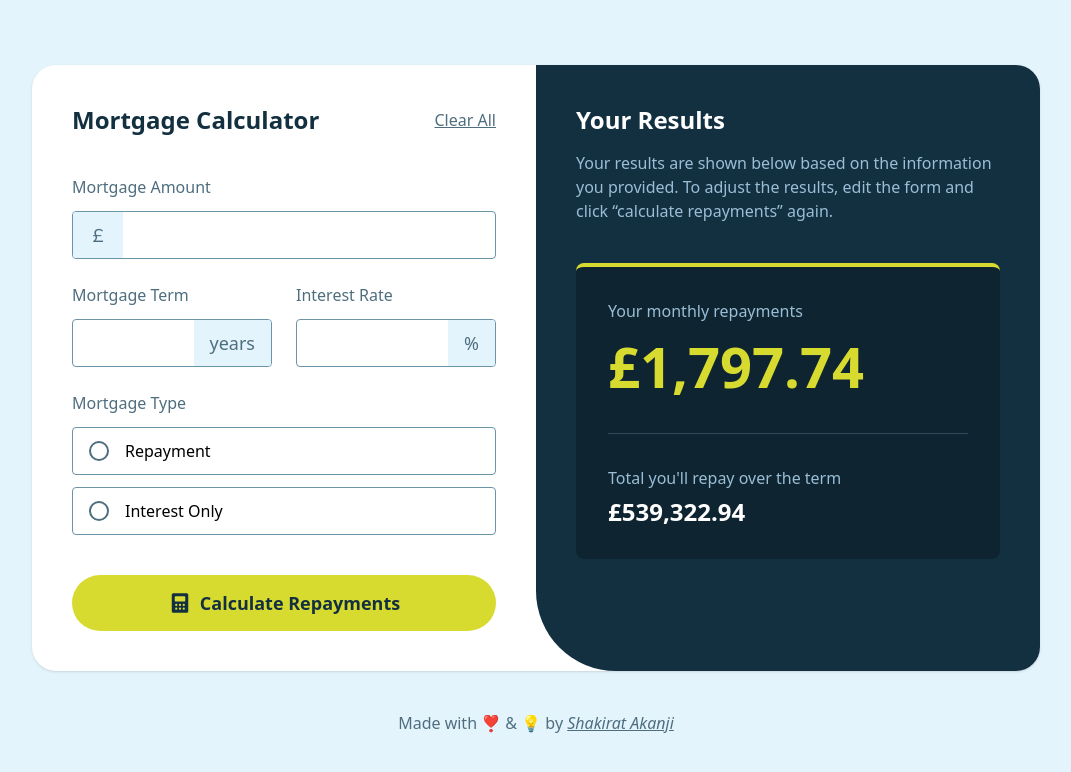
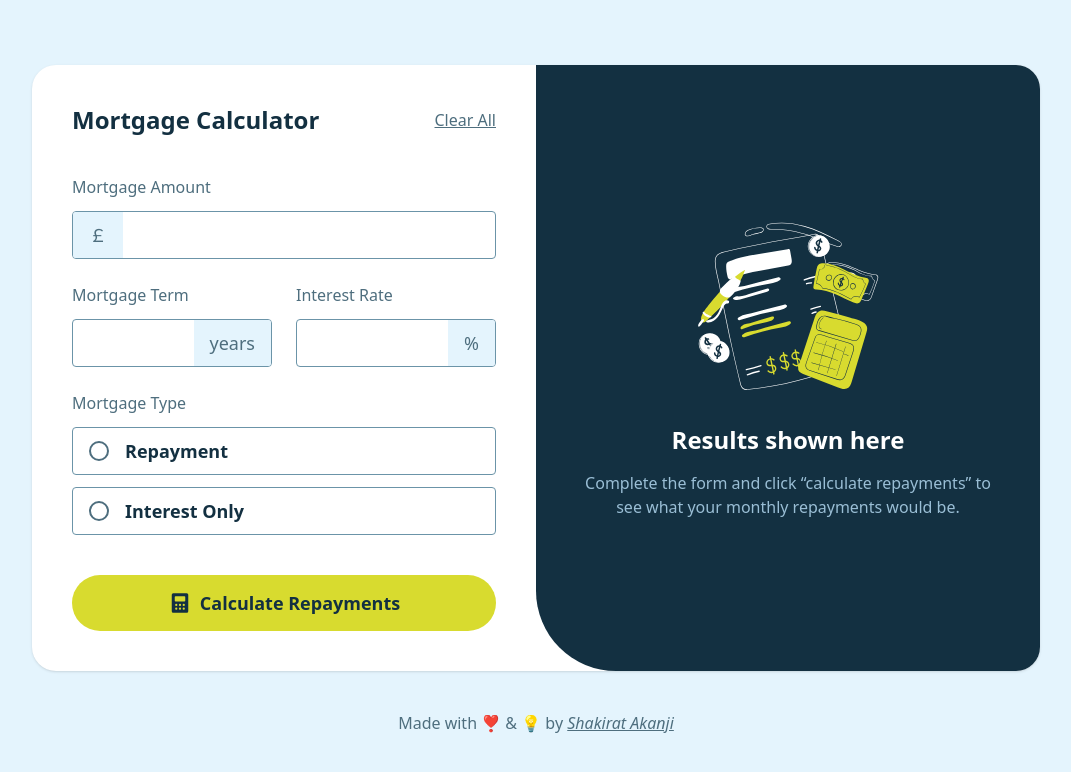
Before and after one commit to Anikhe00/Mortgage-Calculator, a React (Vite) app: page / in a window 1280 px wide. Shown: the top 772 px of the page, without its empty margins (104-1175 px from the left). Built offline with nearby package versions, Linux system fonts and the light colour scheme.

Commit message:
Got the Mortgage calculation logic down, now lets handle errors, and display the result

```diff
--- a/src/App.jsx
+++ b/src/App.jsx
@@ -1,11 +1,73 @@
+import { useState } from "react";
 import Calculator from "./components/Calculator";
 import Results from "./components/Results";
 
 export default function App() {
+  // State for form inputs
+  const [mortgageAmount, setMortgageAmount] = useState("");
+  const [mortgageTerm, setMortgageTerm] = useState("");
+  const [interestRate, setInterestRate] = useState("");
+  const [mortgageType, setMortgageType] = useState("");
+
+  function calculateMortgage(
+    mortgageAmount,
+    mortgageTerm,
+    interestRate,
+    mortgageType
+  ) {
+    const principal = parseFloat(mortgageAmount);
+    const monthlyRate = parseFloat(interestRate) / 100 / 12;
+    const n = parseFloat(mortgageTerm) * 12;
+
+    let monthlyRepayment, totalRepayment;
+
+    if (mortgageType === "interestOnly") {
+      monthlyRepayment = (principal * (parseFloat(interestRate) / 100)) / 12;
+      totalRepayment = principal + monthlyRepayment * n;
+    } else {
+      monthlyRepayment =
+        (principal * (monthlyRate * Math.pow(1 + monthlyRate, n))) /
+        (Math.pow(1 + monthlyRate, n) - 1);
+
+      totalRepayment = monthlyRepayment * n;
+    }
+
+    return {
+      monthlyRepayment: monthlyRepayment.toFixed(2),
+      totalRepayment: totalRepayment.toFixed(2),
+    };
+  }
+
+  function handleCalculate(e) {
+    e.preventDefault();
+
+    const result = calculateMortgage(
+      mortgageAmount,
+      mortgageTerm,
+      interestRate,
+      mortgageType
+    );
+
+    console.log(result);
+  }
+
   return (
     <main className="w-full h-auto lg:h-dvh flex flex-col md:p-[2.5rem] gap-[2.5rem] items-center justify-center pb-[1.5rem] bg-slate-100">
       <section className="flex lg:flex-row flex-col lg:max-w-[63rem] w-[100%] h-auto items-start overflow-hidden md:rounded-[1.5rem] bg-white shadow">
-        <Calculator />
+        {/* Calculator component */}
+        <Calculator
+          mortgageAmount={mortgageAmount}
+          setMortgageAmount={setMortgageAmount}
+          mortgageTerm={mortgageTerm}
+          setMortgageTerm={setMortgageTerm}
+          interestRate={interestRate}
+          setInterestRate={setInterestRate}
+          mortgageType={mortgageType}
+          setMortgageType={setMortgageType}
+          onCalculate={handleCalculate}
+        />
+
+        {/* Result component */}
         <Results monthlyRepayment="£1,797.74" totalRepayment="£539,322.94" />
       </section>
 
--- a/src/components/Calculator.jsx
+++ b/src/components/Calculator.jsx
@@ -3,11 +3,22 @@ import RadioButton from "./RadioButton";
 import SecButton from "./SecButton";
 import Button from "./Button";
 
-export default function Calculator() {
+export default function Calculator({
+  mortgageAmount,
+  setMortgageAmount,
+  mortgageTerm,
+  setMortgageTerm,
+  interestRate,
+  setInterestRate,
+  mortgageType,
+  setMortgageType,
+  onCalculate,
+}) {
   return (
     <form
       action=""
       className="w-full flex flex-col lg:p-[2.5rem] md:p-[2.5rem] px-[1.5rem] py-[2rem] items-start lg:gap-[2.5rem] gap-[1.5rem]"
+      onSubmit={onCalculate}
     >
       <div className="w-[100%] flex lg:flex-row md:flex-row flex-col gap-[0.5rem] justify-start items-start lg:items-center md:items-center lg:justify-between md:justify-between">
         <h1 className="text-[1.5rem] text-slate-900 font-bold leading-[125%]">
@@ -17,19 +28,50 @@ export default function Calculator() {
       </div>
 
       <div className="self-stretch flex flex-col items-start gap-[1.5rem]">
-        <InputField label="Mortgage Amount" unit="￡" unitPosition="before" />
+        <InputField
+          label="Mortgage Amount"
+          unit="￡"
+          unitPosition="before"
+          value={mortgageAmount}
+          onChange={(e) => setMortgageAmount(parseFloat(e.target.value))}
+        />
+
         <div className="w-[100%] flex flex-col lg:flex-row md:flex-row items-start gap-[1.5rem]">
-          <InputField label="Mortgage Term" unit="years" unitPosition="after" />
+          <InputField
+            label="Mortgage Term"
+            unit="years"
+            unitPosition="after"
+            value={mortgageTerm}
+            onChange={(e) => setMortgageTerm(parseFloat(e.target.value))}
+          />
 
-          <InputField label="Interest Rate" unit="%" unitPosition="after" />
+          <InputField
+            label="Interest Rate"
+            unit="%"
+            unitPosition="after"
+            value={interestRate}
+            onChange={(e) => setInterestRate(parseFloat(e.target.value))}
+          />
         </div>
 
         <div className="w-[100%] flex flex-col items-start gap-[0.75rem]">
           <label className="text-slate-700 text-[1rem] font-normal leading-[150%]">
             Mortgage Type
           </label>
-          <RadioButton label="Repayment" />
-          <RadioButton label="Interest Only" />
+          <RadioButton
+            label="Repayment"
+            name="mortgageType"
+            value="repayment"
+            checked={mortgageType === "repayment"}
+            onChange={(e) => setMortgageType(e.target.value)}
+          />
+          <RadioButton
+            label="Interest Only"
+            name="mortgageType"
+            value="interestOnly"
+            checked={mortgageType === "interestOnly"}
+            onChange={(e) => setMortgageType(e.target.value)}
+          />
         </div>
       </div>
 
--- a/src/components/InputField.jsx
+++ b/src/components/InputField.jsx
@@ -1,4 +1,4 @@
-export default function InputField({ label, unit, unitPosition }) {
+export default function InputField({ label, unit, unitPosition, onChange }) {
   const unitElement = unit && (
     <div className="flex py-[0.75rem] px-[1rem] flex-col items-center justify-center gap-[0.5rem] bg-slate-100 text-[1.125rem] font-medium leading-[125%] text-slate-700 self-stretch group-focus-within:bg-lime group-focus-within:text-slate-900">
       {unit}
@@ -17,6 +17,7 @@ export default function InputField({ label, unit, unitPosition }) {
         <input
           type="text"
           className="self-stretch w-[100%] flex items-center gap-[1.5rem] px-[1rem] border-none text-slate-900 focus:outline-none caret-slate-500 text-[1.125rem] font-medium"
+          onChange={onChange}
         />
         {unitPosition === "after" && unitElement}
       </div>
--- a/src/components/RadioButton.jsx
+++ b/src/components/RadioButton.jsx
@@ -1,6 +1,12 @@
 export default function RadioButton({ label, name, value, checked, onChange }) {
   return (
-    <label className="flex items-center h-[3rem] w-[100%] rounded-[0.25rem] border border-slate-500 px-[1rem] gap-[1rem] group hover:border-lime">
+    <label
+      className={`flex items-center h-[3rem] w-[100%] rounded-[0.25rem] px-[1rem] gap-[1rem] group cursor-pointer transition-colors duration-200 ${
+        checked
+          ? "bg-lime/15 border border-lime hover:bg-lime"
+          : "border border-slate-500 hover:border-lime"
+      }`}
+    >
       <input
         type="radio"
         name={name}
@@ -10,19 +16,21 @@ export default function RadioButton({ label, name, value, checked, onChange }) {
         className="sr-only peer"
       />
       <div
-        className="w-[1.25rem] h-[1.25rem] border-2 border-slate-700 rounded-full
-                  peer-checked:border-lime
-                  hover:border-slate-700
-                  transition-colors duration-200
-                  relative flex items-center justify-center"
+        className={`w-[1.25rem] h-[1.25rem] rounded-full transition-colors duration-200 relative flex items-center justify-center ${
+          checked
+            ? "border-2 border-lime"
+            : "border-2 border-slate-700 hover:border-slate-700"
+        }`}
       >
         <div
-          className="w-[0.75rem] h-[0.75rem] bg-lime rounded-full
-                    opacity-0 peer-checked:opacity-100
-                    transition-opacity duration-200"
+          className={`w-[0.75rem] h-[0.75rem] bg-lime rounded-full transition-opacity duration-200 ${
+            checked ? "opacity-100" : "opacity-0"
+          }`}
         ></div>
       </div>
-      <span>{label}</span>
+      <span className="text-slate-900 text-[1.125rem] font-semibold leading-[125%]">
+        {label}
+      </span>
     </label>
   );
 }
--- a/src/components/Results.jsx
+++ b/src/components/Results.jsx
@@ -3,7 +3,7 @@ import Illustration from "../assets/illustration-empty.svg";
 export default function Results({ result, monthlyRepayment, totalRepayment }) {
   return (
     <section className="flex w-full lg:px-[2.5rem] lg:py-[2.5rem] px-[1.5rem] py-[2rem] flex-col items-center lg:gap-[2.5rem] gap-[1rem] justify-center lg:justify-start grow self-stretch lg:rounded-bl-[5rem] rounded-bl-none bg-slate-900">
-      {result ? (
+      {!result ? (
         // Return empty state if result doesn't exist
         <div className="flex flex-col justify-center items-center gap-[1rem] grow self-stretch">
           <img src={Illustration} alt="" />
```
